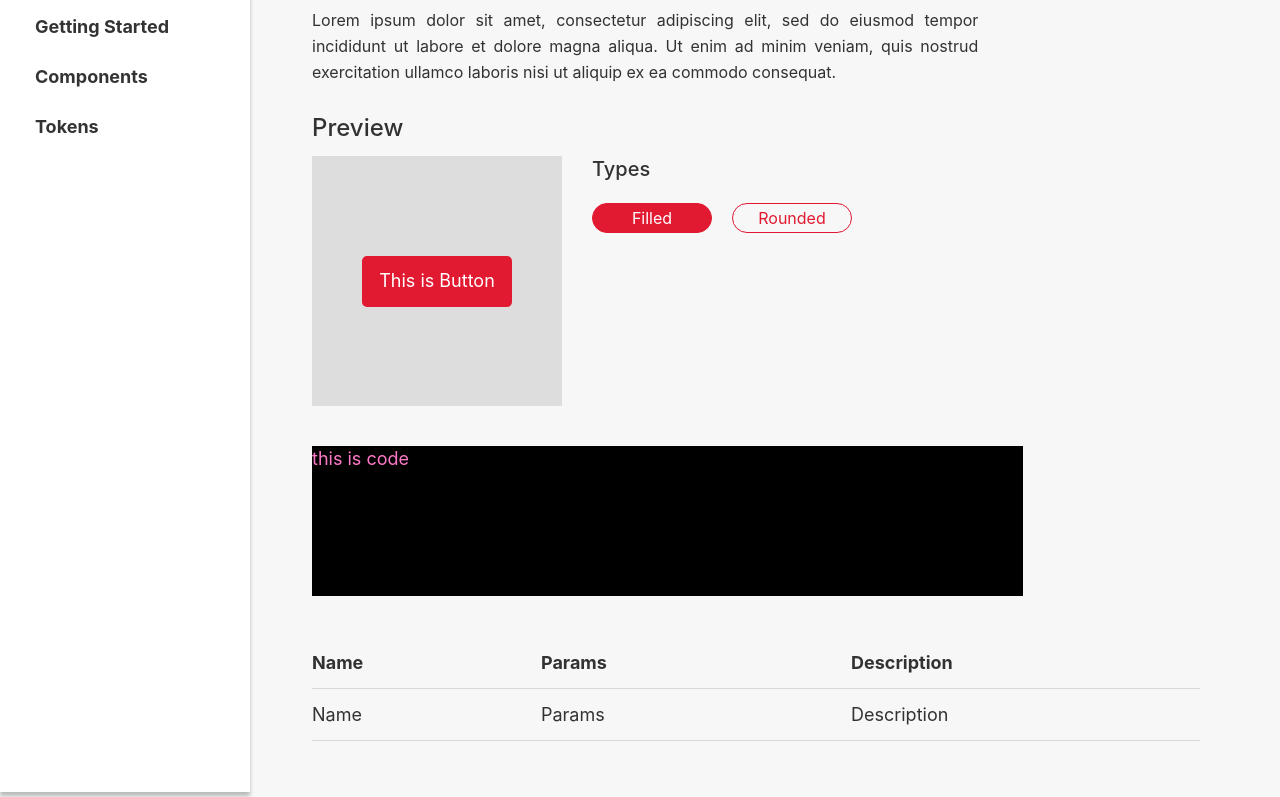
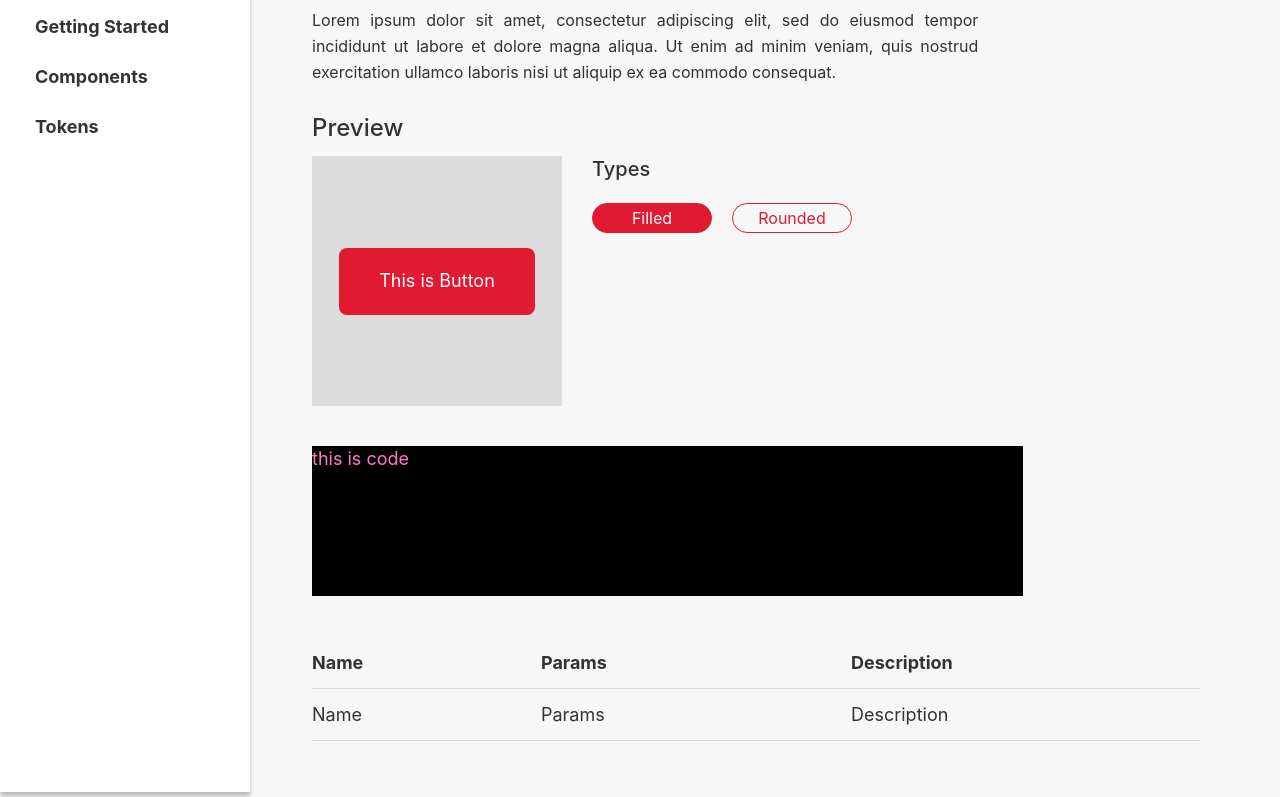
Before and after one commit to oss-homecredit-id/direct, a Gatsby site: page /components/button in a window 1280 px wide. Shown: the part 82-879 px from the top of the page. Built offline with nearby package versions, Linux system fonts and the light colour scheme; Gatsby itself is replaced by a stand-in of ours; some packages are replaced by stand-ins of ours.

Commit message:
implement mixins style and fixing props on button component

```diff
--- a/src/lib/Button/Button.js
+++ b/src/lib/Button/Button.js
@@ -1,21 +1,50 @@
 import React from "react";
 import styled from "@emotion/styled";
+import { colors } from "../../assets/mixins/mixins";
 
 const ButtonStyle = styled.button`
-  background-color: ${props => (props.filled ? "#E11931" : "#fff")};
-  border: 2px solid #e11931;
-  padding: 10px 15px;
+  background-color: ${props =>
+    props.variant === "filled"
+      ? colors.mainRed
+      : props.variant === "nude"
+      ? colors.mainWhite
+      : colors.mainRed};
+  padding: ${props =>
+    props.size === "tiny"
+      ? "5px 8px"
+      : props.size === "sm"
+      ? "10px 20px"
+      : props.size === "md"
+      ? "15px 30px"
+      : props.size === "lg"
+      ? "20px 40px"
+      : "10px 20px"};
   margin: 5px;
-  color: ${props => (props.filled ? "#fff" : "#E11931")};
+  color: ${props =>
+    props.variant === "filled"
+      ? colors.mainWhite
+      : props.variant === "nude"
+      ? colors.mainRed
+      : colors.mainWhite};
   display: inline-flex;
-  border-radius: ${props => (props.rounded ? "20px" : "5px")};
-  &:hover {
+  box-shadow: ${props =>
+    props.variant === "nude"
+      ? "10px 10px 19px -8px rgba(155,155,155,0.75)"
+      : "none"};
+  border-radius: ${props => (props.type === "rounded" ? "20px" : "8px")};
+  border: none;
+  &:hover,
+  &:active,
+  &:focus {
+    background: ${props =>
+      props.variant === "nude" ? colors.mainWhite : colors.clickedRed};
     cursor: pointer;
+    outline: 0;
   }
 `;
 
-const Button = ({ filled, rounded, ...props }) => {
-  return <ButtonStyle filled={filled} rounded={rounded} {...props} />;
+const Button = ({ variant, type, size, ...props }) => {
+  return <ButtonStyle variant={variant} type={type} size={size} {...props} />;
 };
 
 export { Button };
--- a/src/pages/components/button.js
+++ b/src/pages/components/button.js
@@ -5,10 +5,21 @@ import Layout from "../../components/layout";
 
 const ButtonPage = () => {
   const button = [
-    { name: "Filled", var: <Button filled>This is Button</Button> },
+    {
+      name: "Filled",
+      var: (
+        <Button variant="filled" type="default" size="lg">
+          This is Button
+        </Button>
+      ),
+    },
     {
       name: "Rounded",
-      var: <Button rounded>This is Button</Button>,
+      var: (
+        <Button variant="nude" type="rounded" size="tiny">
+          This is Button
+        </Button>
+      ),
     },
   ];
 
```
Also changed, not shown: src/lib/Card/Card.js (+5 -4 lines).
